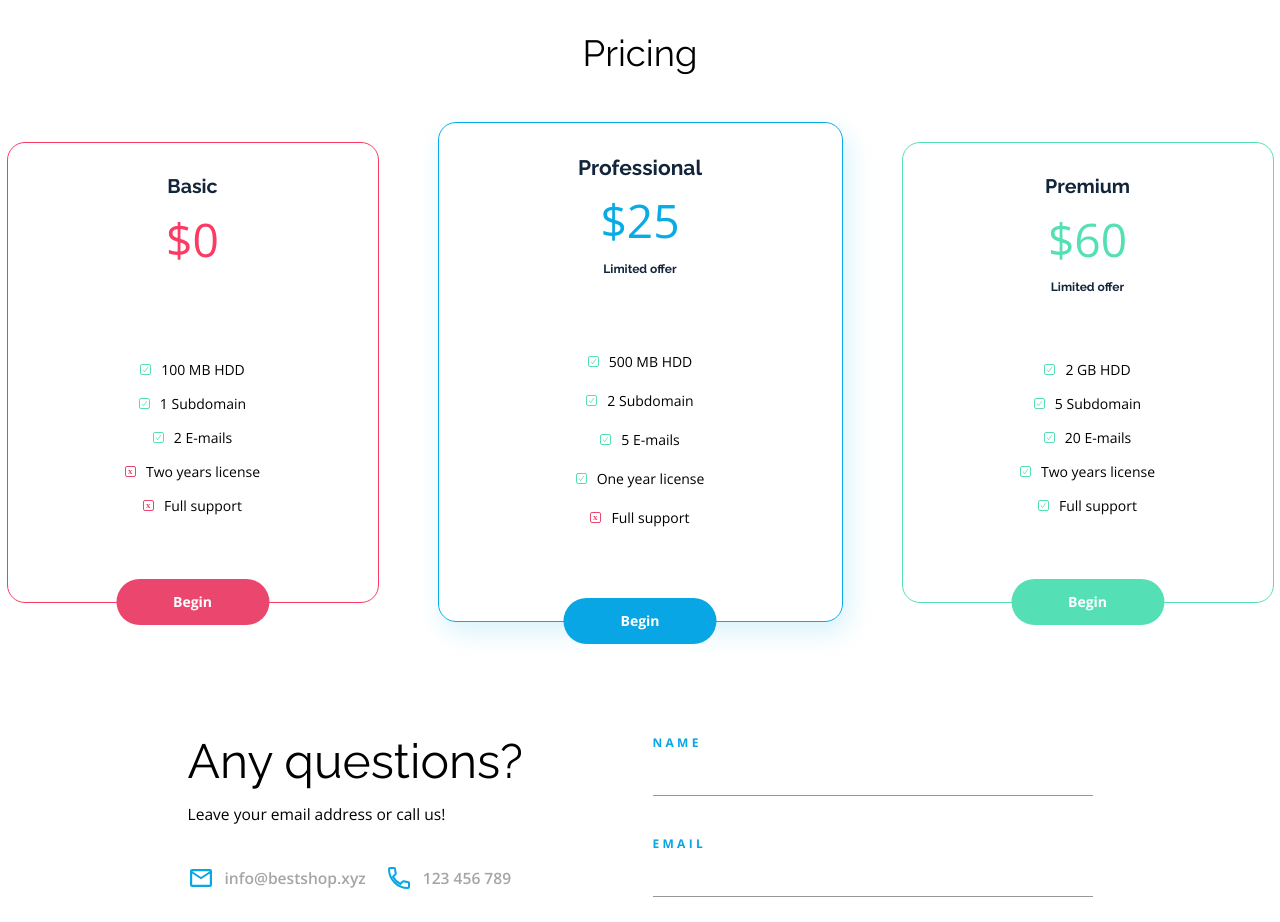
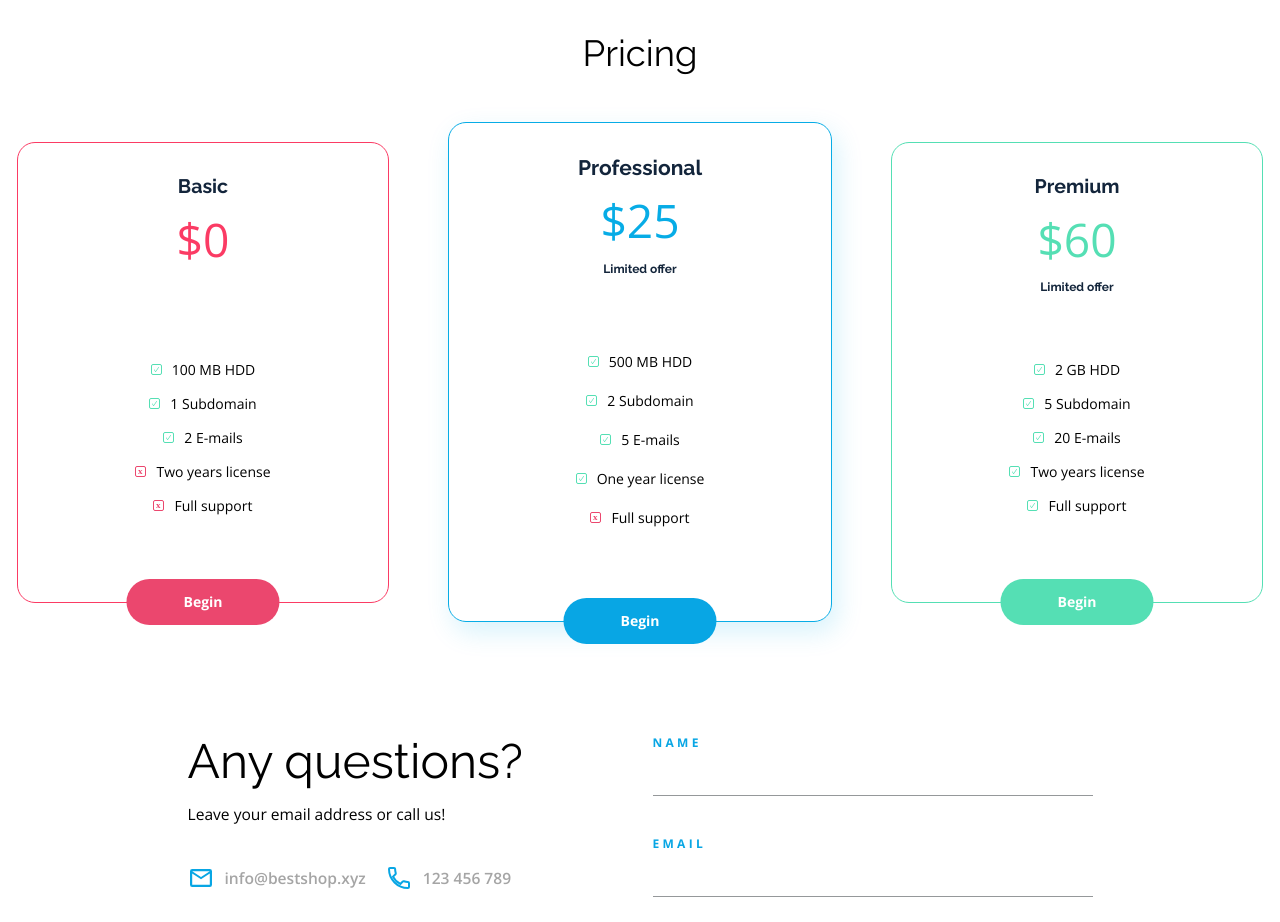
Before and after one commit to tyldaa/best_shop_responsive, a website built with Vite: page src/index.html in a window 1280 px wide. Shown: the part 2740-3662 px from the top of the page. Built offline with nearby package versions, Linux system fonts and the light colour scheme.

Commit message:
Update plans_cards.scss for responsive design

```diff
--- a/src/sass/_plans_cards.scss
+++ b/src/sass/_plans_cards.scss
@@ -22,7 +22,12 @@
     display: flex;
     justify-content: space-around;
     align-items: center;
+    // flex-wrap: wrap;
     gap: 59px;
+
+    @media screen and (max-width: 1000px) {
+      flex-direction: column;
+    }
 
     @include media($bp-md) {
       flex-direction: column;
@@ -39,6 +44,10 @@
     gap: 20px;
     padding-top: 34px;
     position: relative;
+
+    @media screen and (max-width: 1300px) and (min-width: 1000px) {
+      max-width: 30vw;
+    }
 
     @include media($bp-md) {
       display: grid;
@@ -162,6 +171,10 @@
     border: 1px solid $color-blue100;
     box-shadow: $shadow-3;
 
+    @media screen and (max-width: 1300px) and (min-width: 1000px) {
+      max-width: 30vw;
+    }
+
     @include media($bp-md) {
       width: 350px;
       height: 277px;
```
